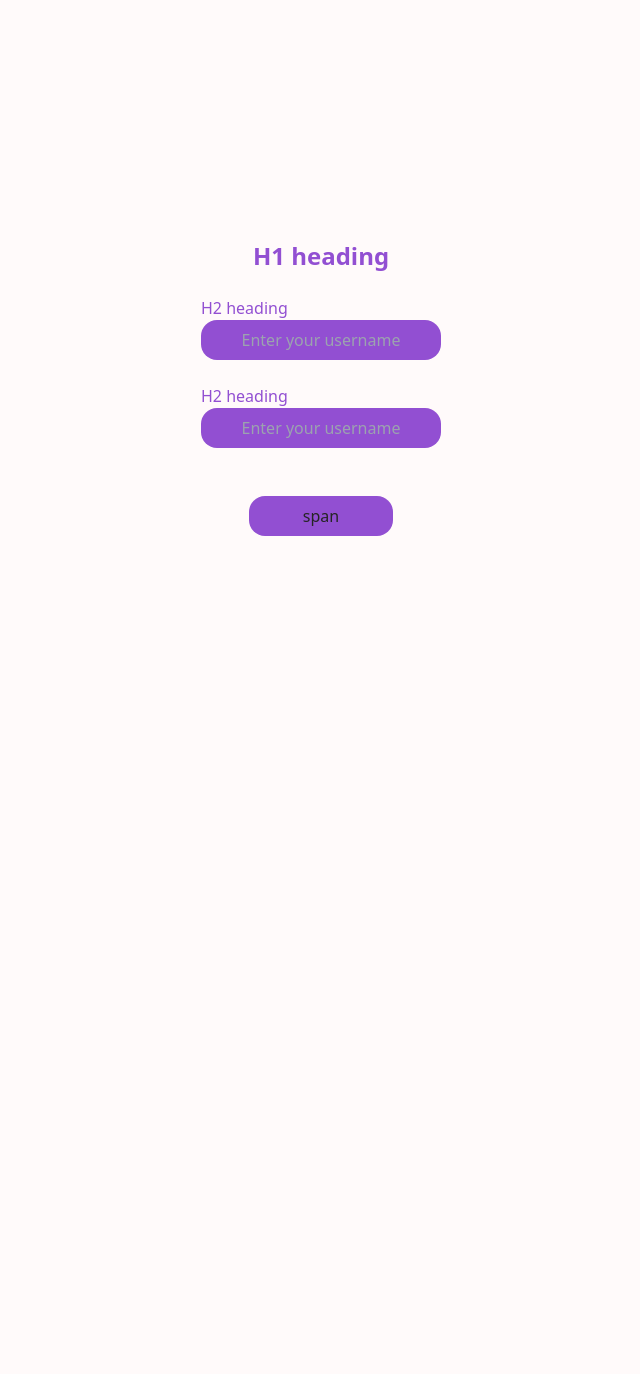
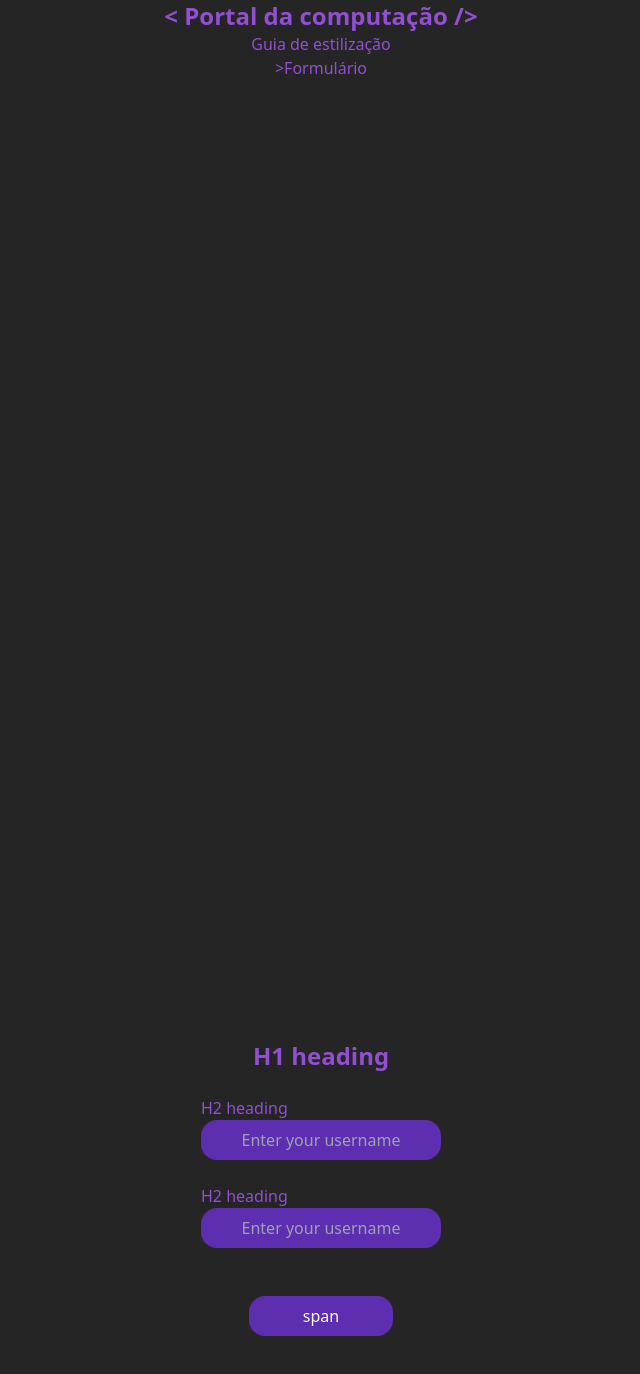
Before and after one commit to junior-slv/guia-de-estilizacao, a React (Vite) app: page / in a window 1280 px wide. Shown: the top 1374 px of the page, without its empty margins (319-959 px from the left). Before the commit the page ends 800 px from the top, so only its background shows below. Built offline with nearby package versions, Linux system fonts and the light colour scheme.

Commit message:
update index

```diff
--- a/index.html
+++ b/index.html
@@ -1,5 +1,5 @@
 <!DOCTYPE html>
-<html lang="en" class="">
+<html lang="en" class="scroll-smooth dark">
   <head>
     <meta charset="UTF-8" />
     <link rel="icon" type="image/svg+xml" href="/vite.svg" />
--- a/src/App.tsx
+++ b/src/App.tsx
@@ -1,36 +1,13 @@
-import React, { useState } from "react";
-import Button from "./components/Button";
+import React from "react";
+import Form from "./pages/Form";
+import Index from "./pages/Index";
 
 const App = () => {
   return (
-      <div className="container-2xl h-screen flex items-center justify-center alig ">
-        <div className="text-light-purple flex flex-col items-center">
-          <div>
-            <h1 className="text-2xl font-bold">H1 heading</h1>
-          </div>
-          <div className="pt-6">
-            <h2>H2 heading</h2>
-            <input
-              className="h-10 w-60 rounded-2xl cursor-pointer text-center text-dark-black bg-light-purple dark:text-ice-white dark:bg-dark-purple"
-              type="text"
-              placeholder="Enter your username"
-            />
-          </div>
-          <div className="p-6">
-            <h2>H2 heading</h2>
-            <input
-              className="h-10 w-60 rounded-2xl cursor-pointer text-center text-dark-black bg-light-purple dark:text-ice-white dark:bg-dark-purple"
-              type="text"
-              placeholder="Enter your username"
-            />
-          </div>
-          <div className="p-6 flex flex-col ">
-            <span onClick={() => console.log("teste")}>
-              <Button>span</Button>
-            </span>
-          </div>
-        </div>
-      </div>
+    <>
+      <Index/>
+      <Form/>
+    </>
   );
 };
 
--- /dev/null
+++ b/src/pages/Form.tsx
@@ -0,0 +1,37 @@
+import React, { useState } from "react";
+import Button from "../components/Button";
+
+const Form = () => {
+  return (
+      <div id="formulario" className="container-2xl h-screen flex items-center justify-center">
+        <div className="text-light-purple flex flex-col items-center">
+          <div>
+            <h1 className="text-2xl font-bold">H1 heading</h1>
+          </div>
+          <div className="pt-6">
+            <h2>H2 heading</h2>
+            <input
+              className="h-10 w-60 rounded-2xl cursor-pointer text-center text-dark-black bg-light-purple dark:text-ice-white dark:bg-dark-purple"
+              type="text"
+              placeholder="Enter your username"
+            />
+          </div>
+          <div className="p-6">
+            <h2>H2 heading</h2>
+            <input
+              className="h-10 w-60 rounded-2xl cursor-pointer text-center text-dark-black bg-light-purple dark:text-ice-white dark:bg-dark-purple"
+              type="text"
+              placeholder="Enter your username"
+            />
+          </div>
+          <div className="p-6 flex flex-col ">
+            <span onClick={() => console.log("teste")}>
+              <Button>span</Button>
+            </span>
+          </div>
+        </div>
+      </div>
+  );
+};
+
+export default Form;
--- /dev/null
+++ b/src/pages/Index.tsx
@@ -0,0 +1,23 @@
+import React from "react";
+
+const Index = () => {
+  return (
+    <div className="container-2xl h-screen flex justify-center bg-dark-black">
+      <div className="text-light-purple flex flex-col items-center">
+        <div>
+          <h1 className="text-2xl font-bold">
+            &lt; Portal da computação /&gt;
+          </h1>
+        </div>
+        <div>
+          <h2 className="text-4">Guia de estilização</h2>
+        </div>
+        <ul>
+            <li><a href="#formulario">&gt;Formulário</a></li>
+        </ul>
+      </div>
+    </div>
+  );
+};
+
+export default Index;
```
